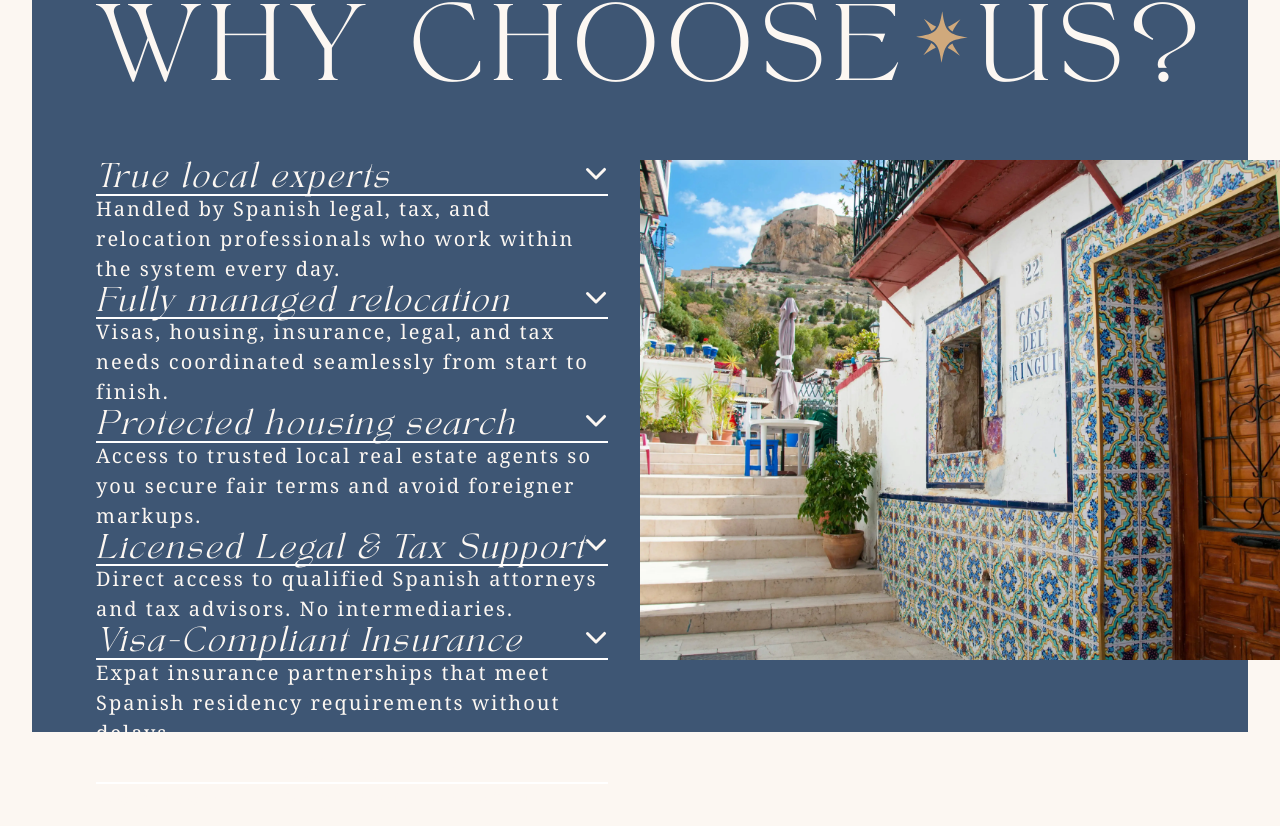
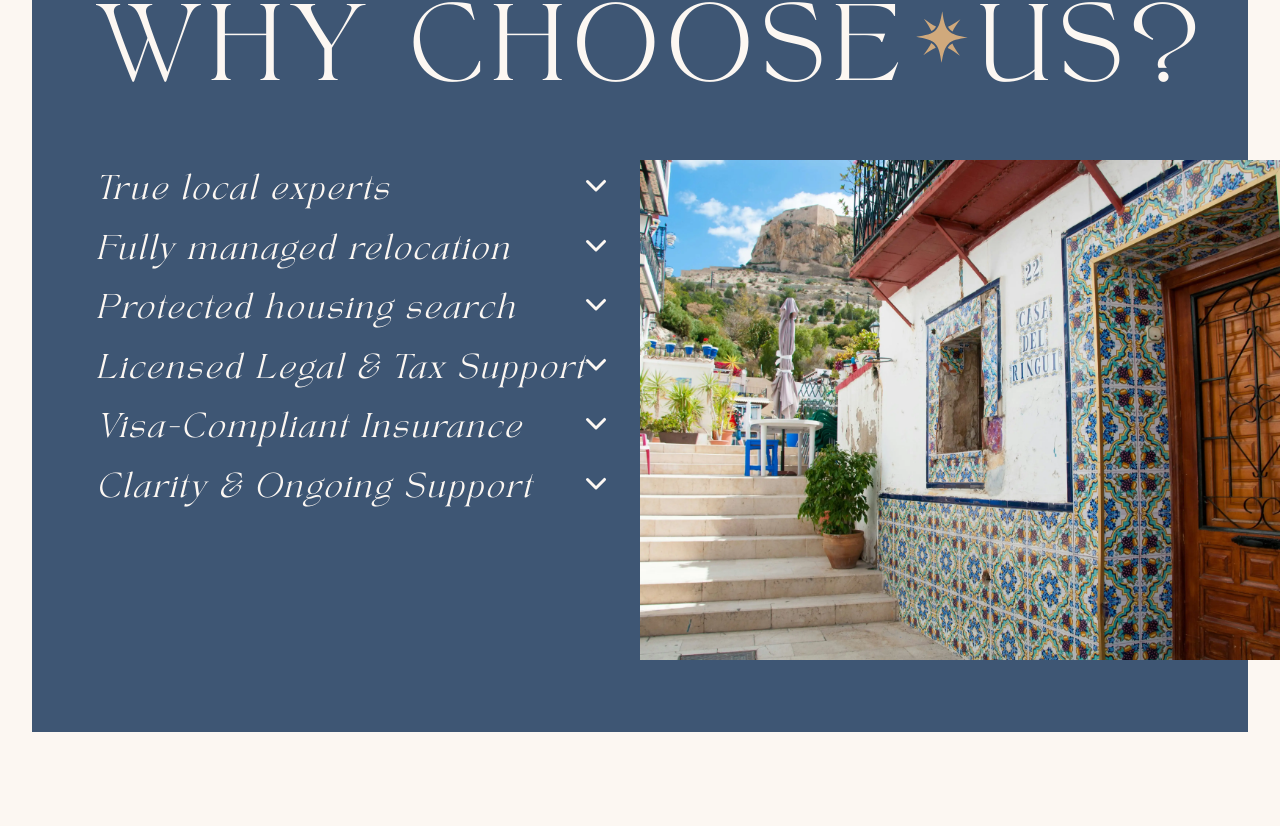
Before and after one commit to plake492/hola-espana-site, a Next.js app: page /preview in a window 1280 px wide. Shown: the part 3912-4738 px from the top of the page. Built offline with nearby package versions, Linux system fonts and the light colour scheme; a web font is replaced by a local one.

Commit message:
Accordian open logic

```diff
--- a/components/Accordion.tsx
+++ b/components/Accordion.tsx
@@ -1,14 +1,23 @@
-import homePageCopy from '@/lib/siteCopy/homepageCopy.json';
+'use client';
+
+import { useState, useRef, useEffect, useCallback } from 'react';
+import { useSpring, animated } from '@react-spring/web';
 
 interface AccordionProps {
   content: Record<string, string>[];
 }
 
 export default function Accordion({ content }: AccordionProps) {
+  const [activeId, setActiveId] = useState<number | null>(null);
+
+  const handleToggle = useCallback((id: number) => {
+    setActiveId((prev) => (prev === id ? null : id));
+  }, []);
+
   return (
     <div className="text-light">
       {content.map(({ title, content }, id) => (
-        <Row title={title} content={content} id={id} key={id} />
+        <Row key={id} title={title} content={content} id={id} isActive={activeId === id} onToggle={handleToggle} />
       ))}
     </div>
   );
@@ -19,29 +28,71 @@ const Chevron = () => {
     <svg viewBox="0 0 20 20" fill="currentColor" data-slot="icon" aria-hidden="true" className="gird place-center -mt-2 -ml-3 size-10">
       <path
         d="M5.22 8.22a.75.75 0 0 1 1.06 0L10 11.94l3.72-3.72a.75.75 0 1 1 1.06 1.06l-4.25 4.25a.75.75 0 0 1-1.06 0L5.22 9.28a.75.75 0 0 1 0-1.06Z"
-        clip-rule="evenodd"
-        fill-rule="evenodd"
+        clipRule="evenodd"
+        fillRule="evenodd"
         fill="currentColor"
       />
     </svg>
   );
 };
 
-const Row = ({ title, content, id }: { title: string; content: string; id: string }) => {
+interface RowProps {
+  title: string;
+  content: string;
+  id: number;
+  isActive: boolean;
+  onToggle: (id: number) => void;
+}
+
+const Row = ({ title, content, id, isActive, onToggle }: RowProps) => {
+  const contentRef = useRef<HTMLDivElement>(null);
+  const [contentHeight, setContentHeight] = useState(0);
+
+  useEffect(() => {
+    if (contentRef.current) {
+      setContentHeight(contentRef.current.scrollHeight);
+    }
+  }, [content]);
+
+  const springStyles = useSpring({
+    height: isActive ? contentHeight : 0,
+    opacity: isActive ? 1 : 0,
+    config: { tension: 250, friction: 28 },
+  });
+
+  const borderSpring = useSpring({
+    opacity: isActive ? 1 : 0,
+    scaleX: isActive ? 1 : 0,
+    config: { tension: 250, friction: 28 },
+  });
+
+  const chevronSpring = useSpring({
+    transform: isActive ? 'rotate(180deg)' : 'rotate(0deg)',
+    config: { tension: 300, friction: 24 },
+  });
+
   return (
-    <>
-      <div
-        className={
-          'align-center relative flex justify-between after:absolute after:top-full after:left-0 after:h-0.5 after:w-full after:bg-white after:content-[""]'
-        }
-        id={id}
+    <div>
+      <button
+        type="button"
+        className="align-center relative flex w-full cursor-pointer justify-between py-3"
+        onClick={() => onToggle(id)}
+        aria-expanded={isActive}
       >
         <h5 className="font-serif text-lg italic">{title}</h5>
-        <div className="h-auto w-5">
+        <animated.div style={chevronSpring} className="h-auto w-5">
           <Chevron />
+        </animated.div>
+      </button>
+      <animated.div style={{ height: springStyles.height, opacity: springStyles.opacity, overflow: 'hidden' }}>
+        <div ref={contentRef} className="text-md pb-4">
+          {content}
         </div>
-      </div>
-      <div className="text-md">{content}</div>
-    </>
+      </animated.div>
+      <animated.div
+        style={{ opacity: borderSpring.opacity, transform: borderSpring.scaleX.to((s) => `scaleX(${s})`) }}
+        className="h-0.5 w-full origin-left bg-white"
+      />
+    </div>
   );
 };
--- a/lib/siteCopy/homepageCopy.json
+++ b/lib/siteCopy/homepageCopy.json
@@ -106,6 +106,11 @@
     "header": {
       "first": "We Know",
       "last": "Spain"
+    },
+    "content": {
+      "header": "",
+      "body": "",
+      "contentFooter": ""
     }
   }
 }
```
